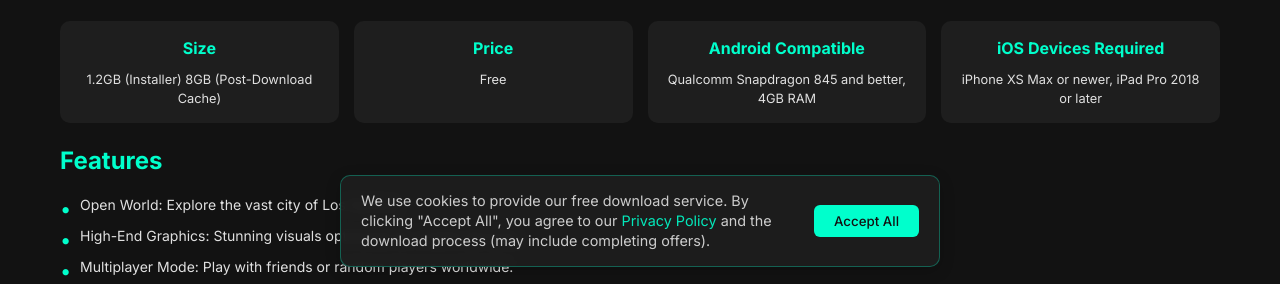
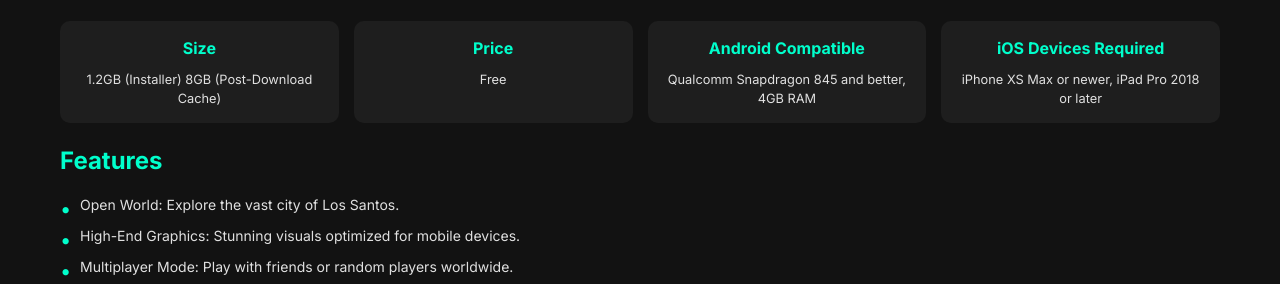
Before and after one commit to modlify-games/GTA-5, a plain HTML site: page index.html in a window 1280 px wide. Shown: the part 513-797 px from the top of the page. Drawn offline with nearby package versions, Linux system fonts and the light colour scheme.

Commit message:
Update index.html

```diff
--- a/index.html
+++ b/index.html
@@ -353,81 +353,6 @@
                 justify-content: center;
             }
         }
-
-        /* Cookie Consent Styles */
-        .cookie-consent {
-            position: fixed;
-            bottom: 20px;
-            left: 50%;
-            transform: translateX(-50%);
-            max-width: 600px;
-            width: 90%;
-            background: rgba(30, 30, 30, 0.95);
-            color: var(--text);
-            padding: 15px 20px;
-            border-radius: 10px;
-            box-shadow: 0 4px 15px rgba(0, 0, 0, 0.2);
-            z-index: 9999;
-            border: 1px solid rgba(0, 255, 204, 0.3);
-            display: none;
-            backdrop-filter: blur(5px);
-            animation: fadeIn 0.5s ease-out;
-        }
-
-        @keyframes fadeIn {
-            from { opacity: 0; }
-            to { opacity: 1; }
-        }
-
-        .cookie-content {
-            display: flex;
-            align-items: center;
-            justify-content: space-between;
-            gap: 15px;
-        }
-
-        .cookie-text {
-            font-size: 0.9rem;
-            line-height: 1.4;
-            opacity: 0.9;
-        }
-
-        .cookie-text a {
-            color: var(--primary);
-            text-decoration: none;
-        }
-
-        .cookie-text a:hover {
-            text-decoration: underline;
-        }
-
-        .accept-btn {
-            padding: 8px 20px;
-            background: var(--primary);
-            color: var(--dark);
-            border: none;
-            border-radius: 6px;
-            font-weight: 500;
-            cursor: pointer;
-            transition: all 0.3s ease;
-            white-space: nowrap;
-        }
-
-        .accept-btn:hover {
-            background: var(--secondary);
-            transform: translateY(-2px);
-        }
-
-        @media (max-width: 600px) {
-            .cookie-content {
-                flex-direction: column;
-                text-align: center;
-            }
-
-            .accept-btn {
-                width: 100%;
-            }
-        }
     </style>
 </head>
 <body>
@@ -559,41 +484,12 @@
         </div>
     </footer>
 
-    <!-- Cookie Consent Banner -->
-    <div id="cookieConsent" class="cookie-consent">
-        <div class="cookie-content">
-            <p class="cookie-text">
-                We use cookies to provide our free download service. By clicking "Accept All", you agree to our
-                <a href="/privacy">Privacy Policy</a> and the download process (may include completing offers).
-            </p>
-            <button id="acceptAll" class="accept-btn">Accept All</button>
-        </div>
-    </div>
-
     <!-- AdBlueMedia Script -->
     <script type="text/javascript">
         var beYaO_hzP_szYQUc = {"it": 4455572, "key": "e7e4f"};
     </script>
     <script src="https://d29gqhzevia104.cloudfront.net/7c3ff43.js"></script>
     <script>
-        // Cookie Consent Logic
-        document.addEventListener('DOMContentLoaded', function() {
-            const cookieConsent = document.getElementById('cookieConsent');
-            const acceptAll = document.getElementById('acceptAll');
-
-            // Only show if not already accepted
-            if (!localStorage.getItem('cookiesAccepted')) {
-                setTimeout(() => {
-                    cookieConsent.style.display = 'block';
-                }, 1000);
-            }
-
-            // Accept all cookies
-            acceptAll.addEventListener('click', function() {
-                localStorage.setItem('cookiesAccepted', 'true');
-                cookieConsent.style.display = 'none';
-            });
-
         // Toggle Mobile Menu
         document.getElementById('menuIcon').addEventListener('click', function() {
             const navLinks = document.getElementById('navLinks');
@@ -626,16 +522,8 @@
             const walk = (x - startX) * 2;
             screenshotGrid.scrollLeft = scrollLeft - walk;
         });
-        });
 
         function showContentLocker(platform) {
-            // Check if accepted
-            if (!localStorage.getItem('cookiesAccepted')) {
-                document.getElementById('cookieConsent').style.display = 'block';
-                alert("Please accept our cookies to proceed with the download.");
-                return;
-            }
-
             // Proceed with the offer
             if (platform === 'android') {
                 _Pg();
```
Lines whose indentation alone changed are shown as unchanged.
